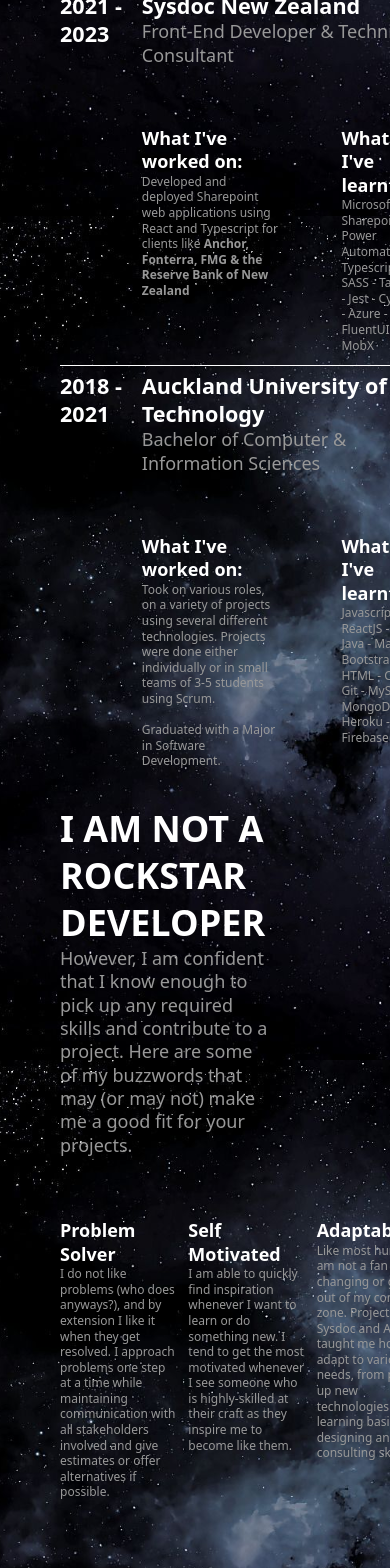
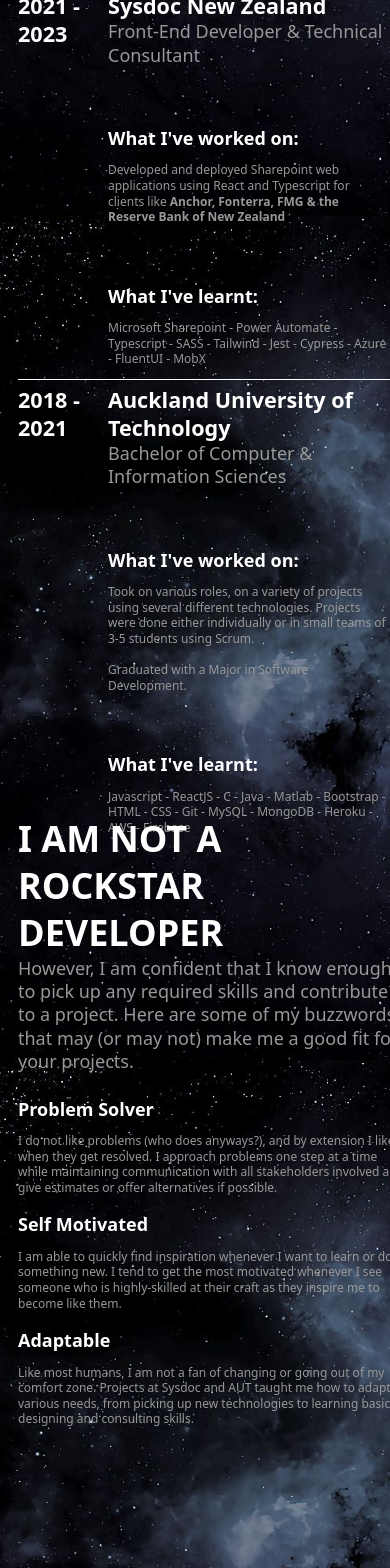
Before and after one commit to khoapham14/portfolio, a React (Vite) app: page /portfolio in a window 390 px wide. Shown: the part 3160-4728 px from the top of the page. Built offline with nearby package versions, Linux system fonts and the light colour scheme.

Commit message:
About section responsiveness.

```diff
--- a/src/components/AboutSection/About.css
+++ b/src/components/AboutSection/About.css
@@ -103,14 +103,52 @@
   }
 }
 
-/* @media screen and (max-width:768px){
+@media screen and (max-width:500px){
   .about{
-    margin-left:1rem;
-    margin-right:1rem;
+    margin-left:1.5rem;
+    margin-right:1.5rem;
+    margin-bottom: 5rem;
   }
 
   .buzzwords{
-    margin-left:1rem;
-    margin-right:1rem;
+    margin-left:1.5rem;
+    margin-right:1.5rem;
+    display: block;
+    height: fit-content;
   }
-} */
+
+  .experience-info {
+    display: grid;
+    grid-template-columns: 100%;
+    grid-template-rows: auto auto;
+    row-gap: 5rem;
+    margin-top: 5rem;
+  }
+
+  .experience-info-title{
+    margin-bottom: 1rem;
+  }
+
+  .experience-details{
+    display: block;
+    width: 90%;
+  }
+
+  .buzzwords-left{
+    display: grid;
+    width: 100%;
+    height: fit-content;
+    margin-bottom: 2rem;
+  }
+
+  .buzzwords-right{
+    display: block;
+  }
+
+  .buzzwords-info{
+    height: fit-content;
+    margin-bottom: 1.5rem;
+  }
+
+
+}
```
